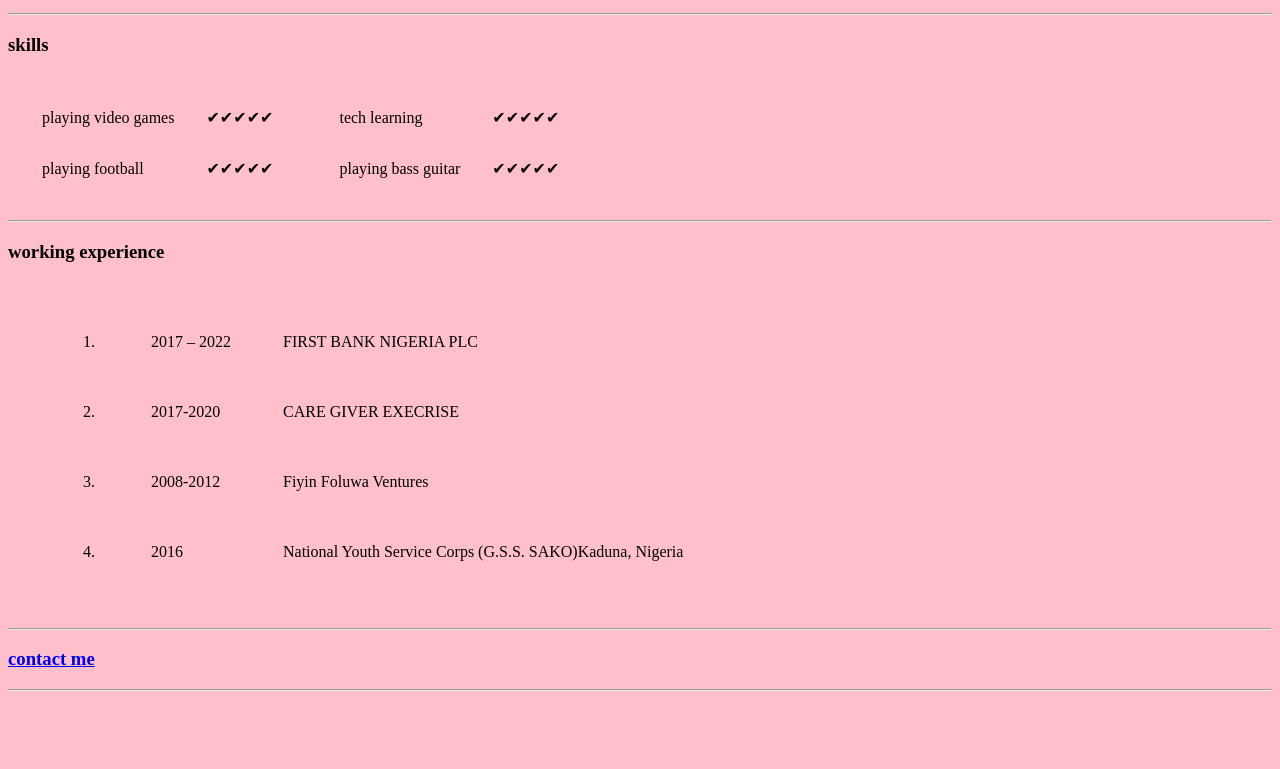
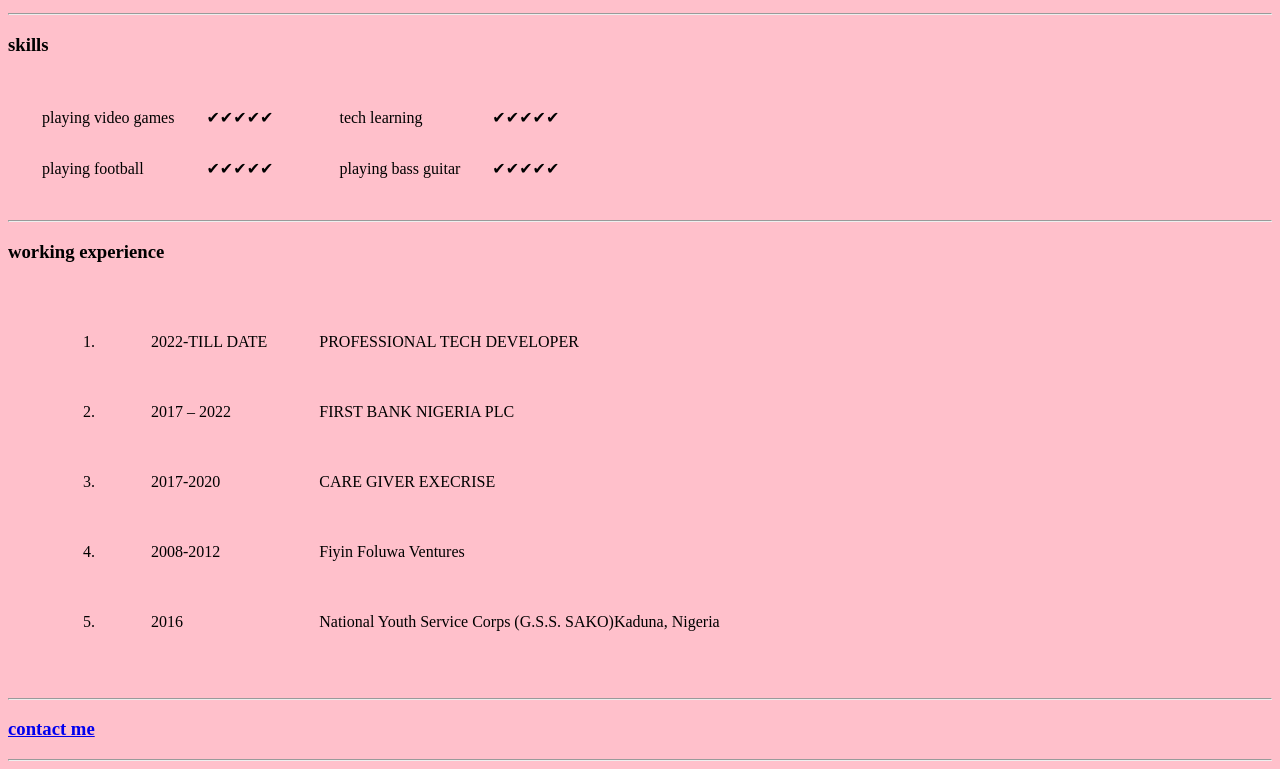
Before and after one commit to somoye6739/opexdino, a plain HTML site: page index.html in a window 1280 px wide. Shown: the part 1073-1842 px from the top of the page. Before the commit the page ends 1772 px from the top, so only its background shows below. Drawn offline with Linux system fonts and the light colour scheme.

Commit message:
add recent opexdino web

```diff
--- a/index.html
+++ b/index.html
@@ -106,6 +106,15 @@
       >
         <tr>
           <td><li></li></td>
+          <td>
+            2022-TILL DATE
+          </td>
+          <td>
+            PROFESSIONAL TECH DEVELOPER
+          </td>
+          </tr>
+          <tr>
+          <td><li></li></td>
           <td>2017 – 2022</td>
           <td>FIRST BANK NIGERIA PLC</td>
         </tr>
```
